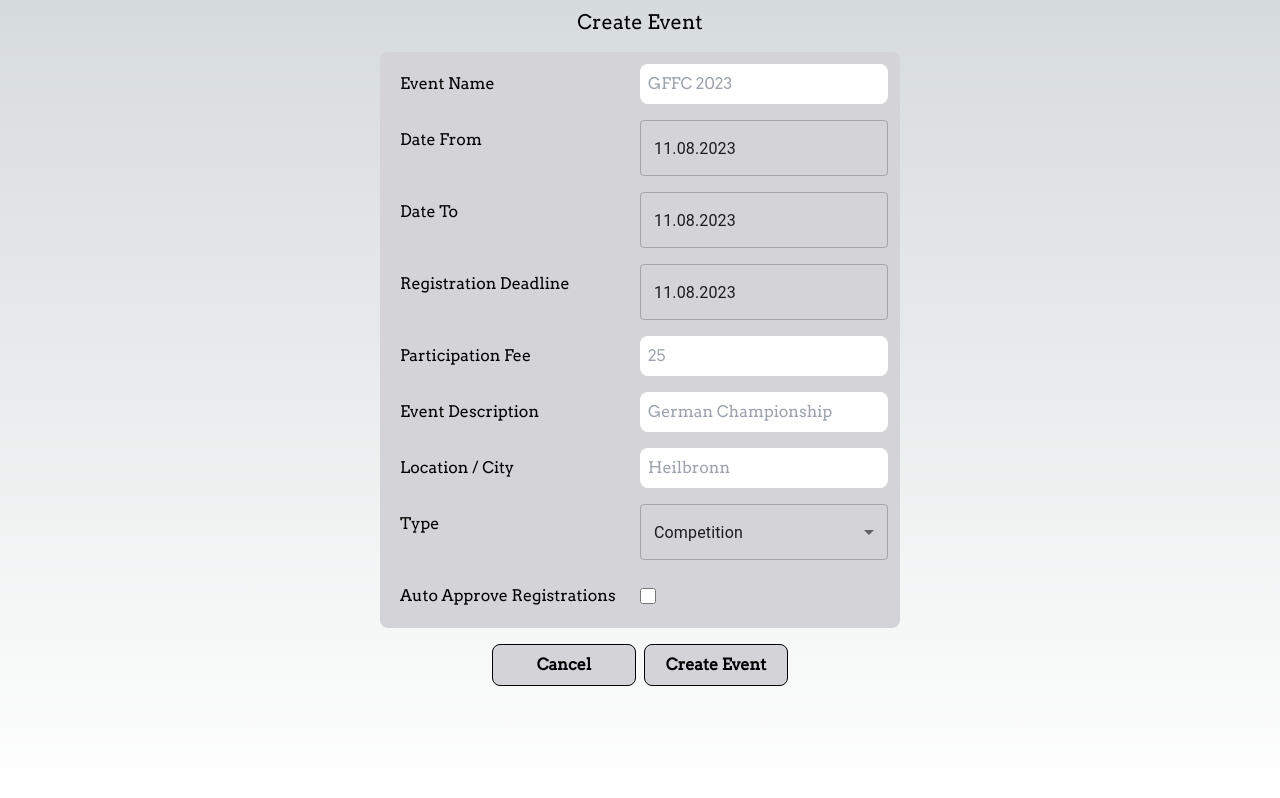
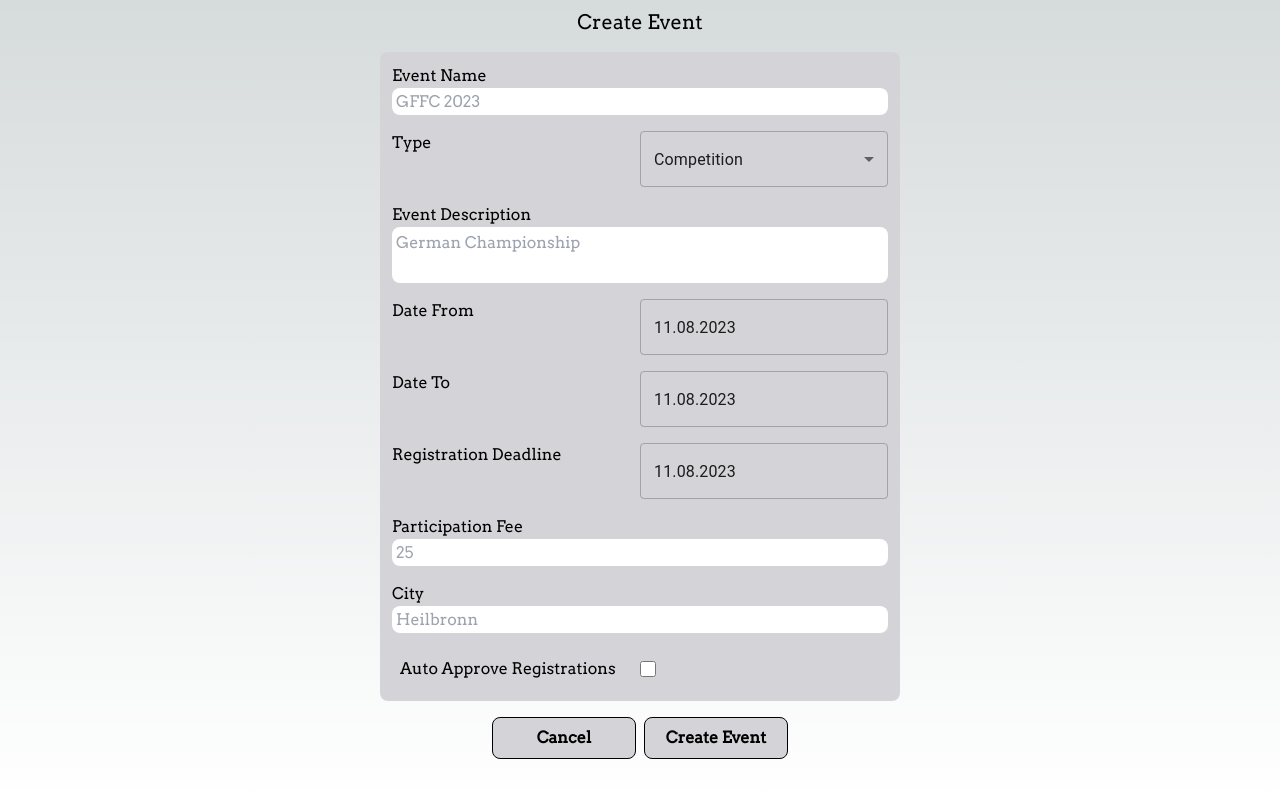
Before and after one commit to nilsfs7/fsmeet-frontend, a Next.js app: page /events/create in a window 1280 px wide. Built offline with nearby package versions, Linux system fonts and the light colour scheme; no server answers; sample sign-in values are in the browser's storage.

Commit message:
event editor: large textbox for description

```diff
--- a/components/common/TextInput.tsx
+++ b/components/common/TextInput.tsx
@@ -1,6 +1,7 @@
 interface ITextInput {
   id: string;
   label: string;
+  labelOnTop?: boolean;
   placeholder?: string;
   defValue?: string;
   value?: string;
@@ -9,12 +10,26 @@ interface ITextInput {
   onKeyDown?: (event: any) => void;
 }
 
-const TextInput = ({ id, label, placeholder, defValue, value, type, onChange, onKeyDown }: ITextInput) => {
+const TextInput = ({ id, label, labelOnTop = true, placeholder, defValue, value, type, onChange, onKeyDown }: ITextInput) => {
   return (
-    <div className="m-2 grid grid-cols-2">
-      <div className="p-2">{label}</div>
-      <input id={id} className="rounded-lg p-2" type={type} placeholder={placeholder} defaultValue={defValue} value={value} onChange={onChange} onKeyDown={onKeyDown} />
-    </div>
+    <>
+      {labelOnTop && (
+        <div className="m-2 flex h-[100%] flex-col">
+          <div>{label}</div>
+
+          <div className="flex h-full">
+            <input id={id} className="h-full w-full rounded-lg p-1" type={type} placeholder={placeholder} defaultValue={defValue} value={value} onChange={onChange} onKeyDown={onKeyDown} />
+          </div>
+        </div>
+      )}
+
+      {!labelOnTop && (
+        <div className="m-2 grid h-[100%] grid-cols-2">
+          <div>{label}</div>
+          <input id={id} className="h-full w-full rounded-lg p-1" type={type} placeholder={placeholder} defaultValue={defValue} value={value} onChange={onChange} onKeyDown={onKeyDown} />
+        </div>
+      )}
+    </>
   );
 };
 
--- a/components/common/TextInputLarge.tsx
+++ b/components/common/TextInputLarge.tsx
@@ -1,6 +1,7 @@
 interface ITextInput {
   id: string;
   label: string;
+  labelOnTop?: boolean;
   placeholder?: string;
   defValue?: string;
   value?: string;
@@ -8,17 +9,26 @@ interface ITextInput {
   onKeyDown?: (event: any) => void;
 }
 
-const TextInputLarge = ({ id, label, placeholder, defValue, value, onChange, onKeyDown }: ITextInput) => {
+const TextInputLarge = ({ id, label, labelOnTop = true, placeholder, defValue, value, onChange, onKeyDown }: ITextInput) => {
   return (
-    <div className="flex h-[100%] flex-col p-2">
-      <div className="py-1">
-        <div className="pl-1">{label}</div>
-      </div>
+    <>
+      {labelOnTop && (
+        <div className="m-2 flex h-[100%] flex-col">
+          <div>{label}</div>
 
-      <div className="flex h-full  py-1">
-        <textarea id={id} className="h-full w-full resize-none rounded-lg p-2" placeholder={placeholder} defaultValue={defValue} value={value} onChange={onChange} onKeyDown={onKeyDown} />
-      </div>
-    </div>
+          <div className="flex h-full">
+            <textarea id={id} className="h-full w-full resize-none rounded-lg p-1" placeholder={placeholder} defaultValue={defValue} value={value} onChange={onChange} onKeyDown={onKeyDown} />
+          </div>
+        </div>
+      )}
+
+      {!labelOnTop && (
+        <div className="m-2 grid h-[100%] grid-cols-2">
+          <div>{label}</div>
+          <textarea id={id} className="h-full w-full resize-none rounded-lg p-1" placeholder={placeholder} defaultValue={defValue} value={value} onChange={onChange} onKeyDown={onKeyDown} />
+        </div>
+      )}
+    </>
   );
 };
 
--- a/components/events/EventEditor.tsx
+++ b/components/events/EventEditor.tsx
@@ -6,6 +6,7 @@ import { Event } from '@/types/event';
 import { EventType } from '@/types/enums/event-type';
 import Dropdown from './Dropdown';
 import CheckBox from '../common/CheckBox';
+import TextInputLarge from '../common/TextInputLarge';
 
 interface IEventEditorProps {
   event?: Event;
@@ -71,7 +72,28 @@ const EventEditor = ({ event, onEventUpdate }: IEventEditorProps) => {
       />
 
       <div className="m-2 grid grid-cols-2">
-        <div className="p-2">Date From</div>
+        <div>Type</div>
+        <Dropdown
+          value={eventType}
+          onChange={(value: EventType) => {
+            console.log(autoApproveRegistrations);
+            setEventType(value);
+          }}
+        />
+      </div>
+
+      <TextInputLarge
+        id={'description'}
+        label={'Event Description'}
+        placeholder="German Championship"
+        value={description}
+        onChange={e => {
+          setDescription(e.currentTarget.value);
+        }}
+      />
+
+      <div className="m-2 grid grid-cols-2">
+        <div>Date From</div>
         <DatePicker
           value={dateFrom}
           onChange={value => {
@@ -83,7 +105,7 @@ const EventEditor = ({ event, onEventUpdate }: IEventEditorProps) => {
       </div>
 
       <div className="m-2 grid grid-cols-2">
-        <div className="p-2">Date To</div>
+        <div>Date To</div>
         <DatePicker
           value={dateTo}
           onChange={value => {
@@ -95,7 +117,7 @@ const EventEditor = ({ event, onEventUpdate }: IEventEditorProps) => {
       </div>
 
       <div className="m-2 grid grid-cols-2">
-        <div className="p-2">Registration Deadline</div>
+        <div>Registration Deadline</div>
         <DatePicker
           value={registrationDeadline}
           onChange={value => {
@@ -117,35 +139,14 @@ const EventEditor = ({ event, onEventUpdate }: IEventEditorProps) => {
       />
 
       <TextInput
-        id={'description'}
-        label={'Event Description'}
-        placeholder="German Championship"
-        value={description}
-        onChange={e => {
-          setDescription(e.currentTarget.value);
-        }}
-      />
-
-      <TextInput
         id={'location'}
-        label={'Location / City'}
+        label={'City'}
         placeholder="Heilbronn"
         value={location}
         onChange={e => {
           setLocation(e.currentTarget.value);
         }}
       />
-
-      <div className="m-2 grid grid-cols-2">
-        <div className="p-2">Type</div>
-        <Dropdown
-          value={eventType}
-          onChange={(value: EventType) => {
-            console.log(autoApproveRegistrations);
-            setEventType(value);
-          }}
-        />
-      </div>
 
       <CheckBox
         id={'autoApproveRegistrations'}
```
